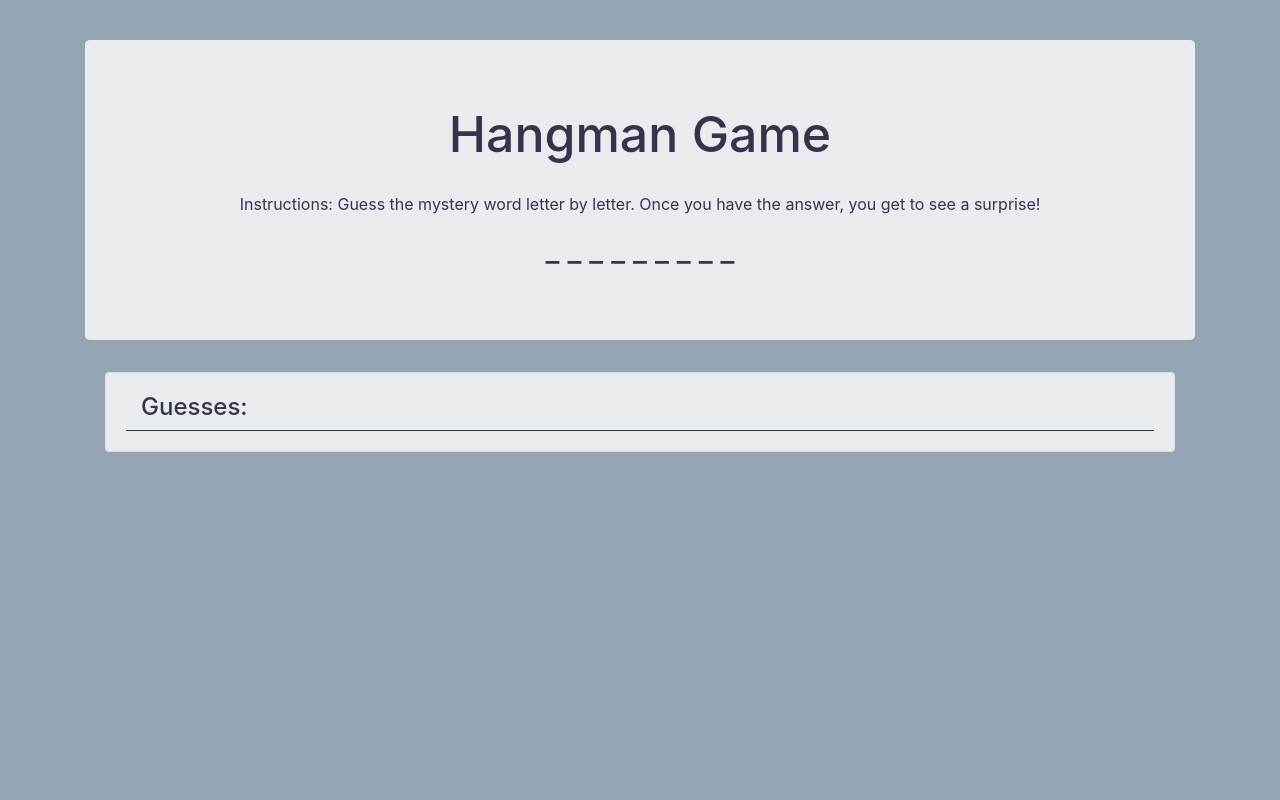
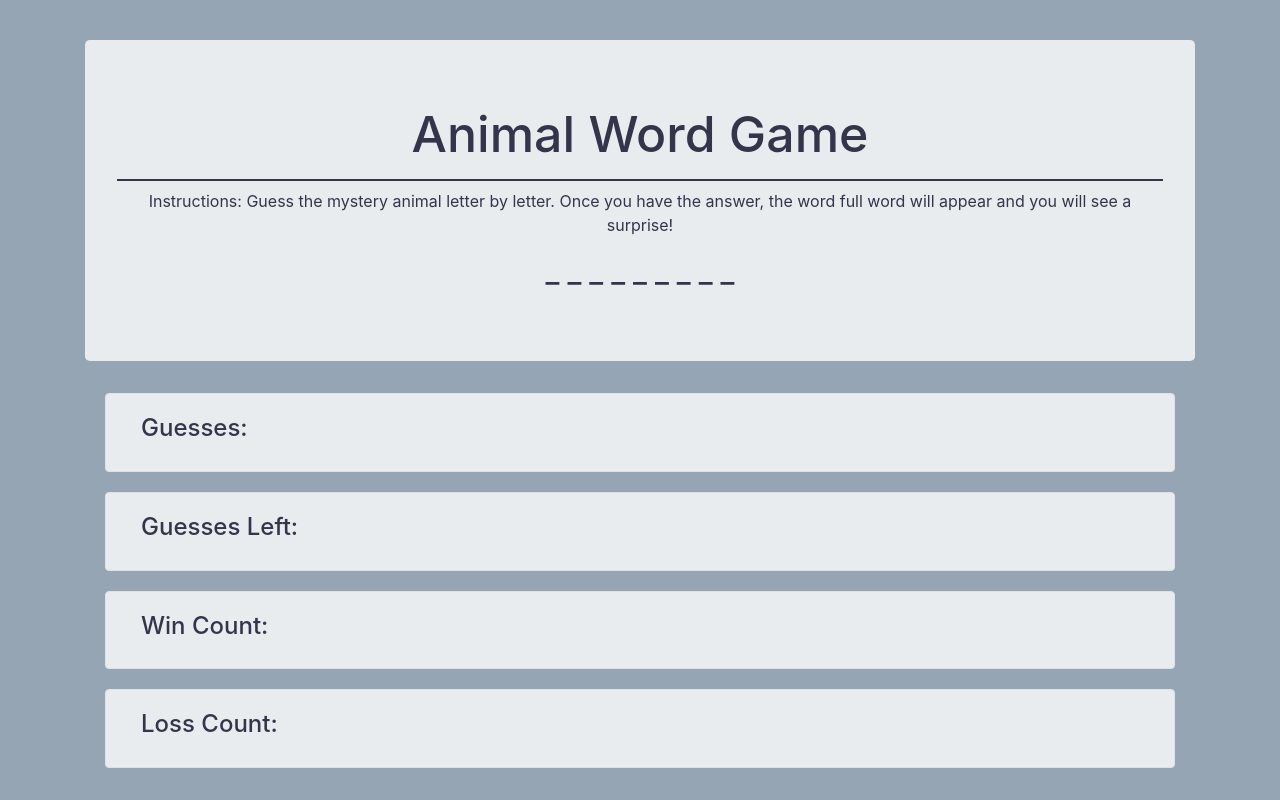
Before and after one commit to FrancescaPuche/Word-Guess-Game, a plain HTML site: page index.html in a window 1280 px wide. Drawn offline with nearby package versions, Linux system fonts and the light colour scheme.

Commit message:
Updated HTML, CSS and initial variables for JS

```diff
--- a/Assets/CSS/style.css
+++ b/Assets/CSS/style.css
@@ -5,7 +5,7 @@ body {
 
 h1 {
     font-size: 50px;
-    padding-bottom: 20px;
+    padding-bottom: 15px;
 }
 
 h2 {
@@ -27,3 +27,7 @@ h2 {
     padding-bottom: 20px;
     background-color: #e8ecef;
 }
+
+.border-dark {
+    border-bottom: 2px solid  #34354a !important;
+}
--- a/Assets/Javascript/game.js
+++ b/Assets/Javascript/game.js
@@ -0,0 +1,28 @@
+// Javascript for Hangman Game
+
+
+// Variables and Arrays
+
+var wordAnswers = ["monkey", "penguin", "platypus", "seahorse", "tiger"];
+var currentWord ="";
+var charInWord = [];
+var lettersCorrect = [];
+var dashNumber = 0;
+var wrongLetters = [];
+var winCount = 0;
+var renmainingGuesses = 10;
+var lossCount = 0;
+
+// Functions
+
+// How the game will work
+
+function game () {
+
+}
+
+// console testing
+
+
+
+// running function
--- a/index.html
+++ b/index.html
@@ -18,10 +18,10 @@
     <div class="container">
         <div class="jumbotron">
             <header class="text-center">
-                <h1>Hangman Game</h1>
+                <h1 class="border-bottom border-dark">Animal Word Game</h1>
 
-                <p>Instructions: Guess the mystery word letter by letter.
-                            Once you have the answer, you get to see a surprise!
+                <p>Instructions: Guess the mystery animal letter by letter.
+                            Once you have the answer, the word full word will appear and you will see a surprise!
                 </p>
 
                 <h2> _ _ _ _ _ _ _ _ _</h2>
@@ -32,13 +32,33 @@
         <section>
 
             <div class="row guesses border rounded">
-                <div class="col-12 text-left border-bottom border-dark">
+                <div class="col-12 text-left">
                     <h4>Guesses: </h4>
                 </div>
             </div>
+
+            <div class="row guesses border rounded">
+                    <div class="col-12 text-left">
+                        <h4>Guesses Left: </h4>
+                    </div>
+                </div>
+
+                <div class="row guesses border rounded">
+                        <div class="col-12 text-left">
+                            <h4>Win Count: </h4>
+                        </div>
+                    </div>
+
+                    <div class="row guesses border rounded">
+                            <div class="col-12 text-left">
+                                <h4>Loss Count: </h4>
+                            </div>
+                        </div>
 
         </section>
     </div>
 </body>
 
+
+
 </html>
```
Also changed, not shown: 1 other file.
